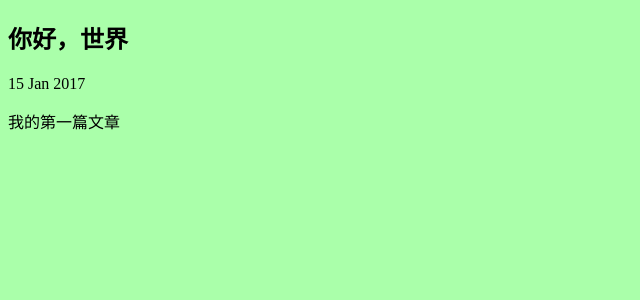
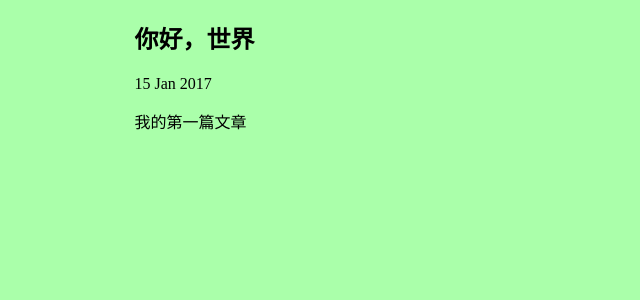
Before and after one commit to ftconan/pinmingkenan.github.io, a Jekyll site: the page built from _posts/2017-01-15-hello-world.html, in a window 1280 px wide. Shown: the top 300 px of the page, without its empty margins (0-640 px from the left). Built offline with Jekyll 4.4.1, drawn with Linux system fonts in a browser that asks for light colours.

Commit message:
修改文章

```diff
--- a/_posts/2017-01-15-hello-world.html
+++ b/_posts/2017-01-15-hello-world.html
@@ -3,6 +3,8 @@ layout: default
 title: 你好，世界
 ---
 
-<h2>{{ page.title }}</h2>
-<p>{{ page.date | date_to_string }}</p>
-<p>我的第一篇文章</p>
+<article>
+	<h2>{{ page.title }}</h2>
+	<p>{{ page.date | date_to_string }}</p>
+	<p>我的第一篇文章</p>
+</article>
--- a/_posts/2017-01-16-Bootstrap的优点.html
+++ b/_posts/2017-01-16-Bootstrap的优点.html
@@ -3,6 +3,7 @@ layout: default
 title: Bootstrap的优点
 ---
 
+<article>
 	<h2>{{ page.title }}</h2>
 	<p>{{ page.date | date_to_string }}</p>
 	<p>
@@ -12,3 +13,4 @@ title: Bootstrap的优点
 			<li>实用的插件(图标、模态框、Carousel)</li>
 		</ol>
 	</p>
+</article>
```
Lines whose indentation alone changed are shown as unchanged.
